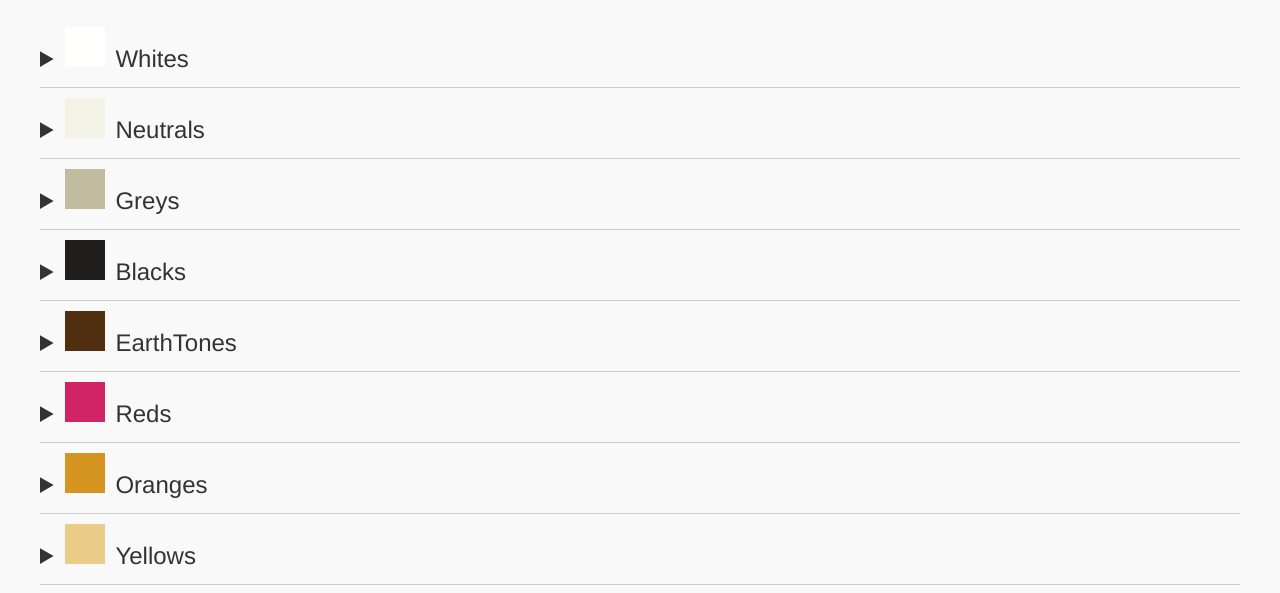
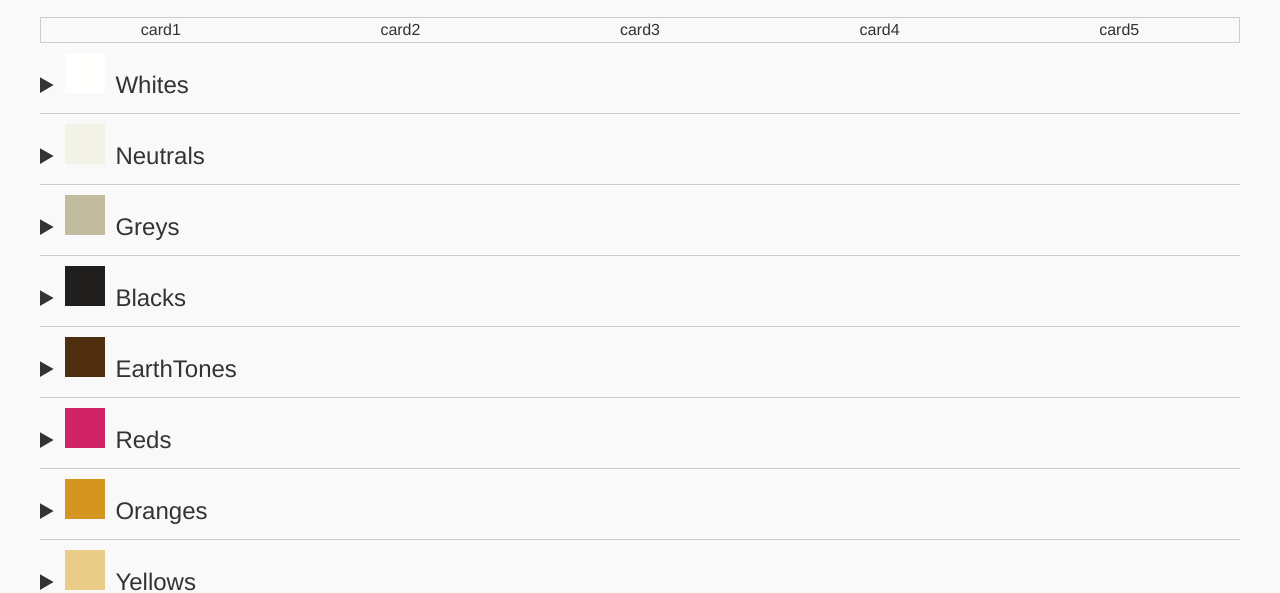
Before and after one commit to XUDOR/_COLOURS, a plain HTML site: page index.html in a window 1280 px wide. Shown: the part 198-791 px from the top of the page. Drawn offline with Linux system fonts and the light colour scheme.

Commit message:
pallete 2

```diff
--- a/index.html
+++ b/index.html
@@ -12,7 +12,6 @@
     <div class="container">
         <header class="header">
             <div class="title">RDX Color Palette 2024</div>
-            <div class="palette"></div>
             <nav class="toggle-nav">
                 <button data-format="hex">Hex</button>
                 <button data-format="rgb">RGB</button>
@@ -23,12 +22,17 @@
                 <button id="cardToggle">Card</button>
                 <button id="resetButton">Reset</button>
                 <button id="jsonButton">JSON</button>
+                <input type="text" id="clipboardInput" class="toggle-input" placeholder="Hex Value">
+            </nav>
 
-                <input type="text" id="clipboardInput" class="toggle-input" placeholder="Hex Value">
-
-
-            </nav>
         </header>
+        <section class="pallete">
+            <div class="P-card1">card1</div>
+            <div class="P-card1">card2</div>
+            <div class="P-card1">card3</div>
+            <div class="P-card1">card4</div>
+            <div class="P-card1">card5</div>
+        </section>
         <div class="color-grid" id="colorGrid">
             <!-- Categories and colors will be populated by JavaScript -->
         </div>
--- a/styles.css
+++ b/styles.css
@@ -101,6 +101,15 @@ body.dark-mode {
   color: #666;
   border-bottom: 5px solid #fff;
 }
+
+.pallete {
+  border: 1px solid #ccc;
+  display: flex;
+  flex-direction: row;
+  flex-wrap: wrap;
+  justify-content: space-around;
+}
+
 
 .color-grid {
   display: flex;
```
